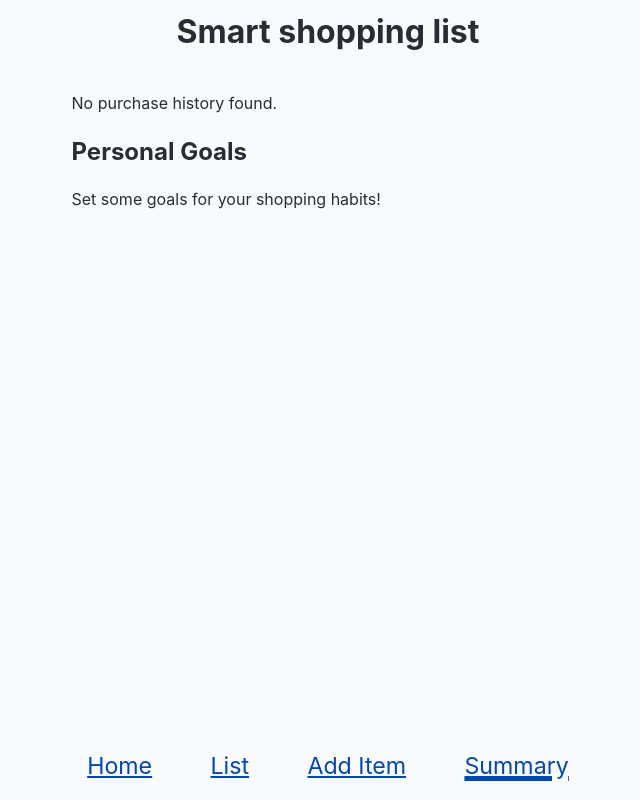
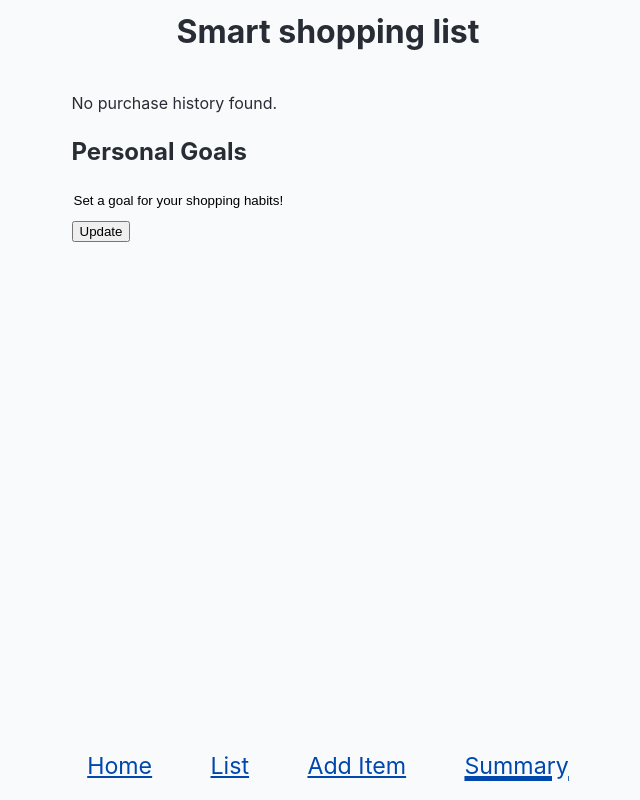
Before and after one commit to the-collab-lab/tcl-46-smart-shopping-list, a React (Vite) app: page /summary in a window 1280 px wide. Shown: the whole page, without its empty margins (312-952 px from the left). Built offline with nearby package versions, Linux system fonts and the light colour scheme.

Commit message:
added local goal, some bugs with list item

```diff
--- /dev/null
+++ b/src/components/Goals.jsx
@@ -0,0 +1,40 @@
+import { useState } from 'react';
+import { isEmpty } from '../utils/validateStrings';
+
+export function Goals({ updateGoals, goals, isDisabled, editGoals }) {
+	return (
+		// componentize here and multList?
+		// also consider building out into array so that multiple goals can be formatted nicely in list.
+		<>
+			<form onSubmit={editGoals}>
+				<input
+					readOnly={isDisabled}
+					style={
+						isDisabled
+							? {
+									outline: 'none',
+									borderWidth: 0,
+									width: '100%',
+									backgroundColor: 'transparent',
+									marginBottom: '1rem',
+							  }
+							: {
+									backgroundColor: 'white',
+									borderWidth: '1px',
+									width: '100%',
+									marginBottom: '1rem',
+							  }
+					}
+					onChange={updateGoals}
+					value={goals}
+				/>
+				<button
+					type="submit"
+					disabled={isEmpty(goals)} //prevent exit without content
+				>
+					{isDisabled ? 'Update' : 'Save'}
+				</button>
+			</form>
+		</>
+	);
+}
--- a/src/views/Summary.jsx
+++ b/src/views/Summary.jsx
@@ -1,23 +1,29 @@
 import { useState, useMemo } from 'react';
-import { getDaysBetweenDates } from '../utils';
+import { getDaysBetweenDates, useStateWithStorage } from '../utils';
 import { comparePurchaseUrgency } from '../utils/item';
+import { Goals } from '../components/Goals';
 
 export function Summary({ data }) {
-	const [goals, setGoals] = useState(''); //these should be drawn from association with userID, if we build out user database
+	// as noted in Goals - componetize here and fr multList approach
+	const [isDisabled, setIsDisabled] = useState(true);
 
-	/**
-    Summary of data keys - to remove on finalization
+	const [goals, setGoals] = useStateWithStorage(
+		'Set a goal for your shopping habits!',
+		'tcl-shopping-list-goals',
+	); //these should be drawn from association with userID, if we build out user database
 
-	itemId,
-	name,
-	isChecked,
-	dateCreated,
-	dateLastPurchased,
-	dateNextPurchased,
-	totalPurchases,
-	refTime,
-	daysToNext,
-    */
+	const updateGoals = (e) => {
+		const newGoal = e.target.value;
+		setGoals(newGoal);
+	};
+
+	const editGoals = (e) => {
+		e.preventDefault();
+		if (!isDisabled) {
+			updateGoals(e);
+		}
+		setIsDisabled(!isDisabled);
+	};
 
 	//memoize below?
 	const getPurchased = (array) =>
@@ -113,7 +119,12 @@ export function Summary({ data }) {
 			)}
 
 			<h2>Personal Goals</h2>
-			{goals ? <p>{goals}</p> : 'Set some goals for your shopping habits!'}
+			<Goals
+				goals={goals}
+				isDisabled={isDisabled}
+				updateGoals={updateGoals}
+				editGoals={editGoals}
+			/>
 		</div>
 	);
 }
```
